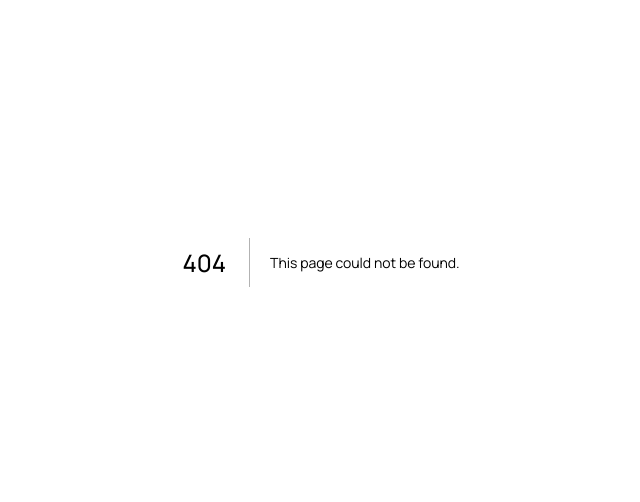
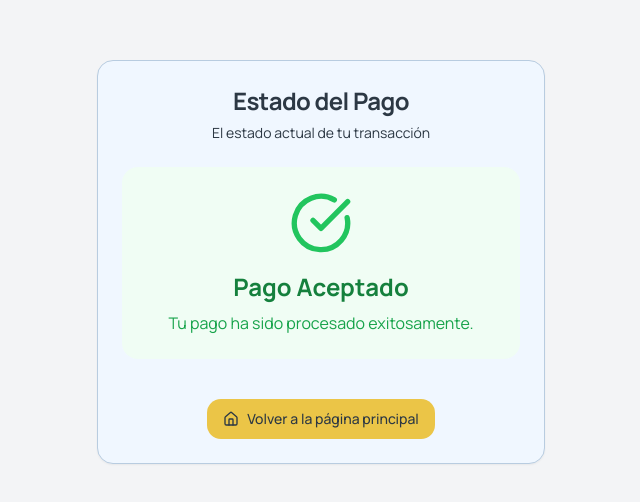
Before and after one commit to juan-suarez/AmarillaSportFrontend, a Next.js app: page /payment/status in a window 1280 px wide. Before the commit this address had no page. Shown: the part 138-640 px from the top of the page, without its empty margins (319-959 px from the left). Built offline with nearby package versions, Linux system fonts and the light colour scheme.

Commit message:
payment-status module created

```diff
--- /dev/null
+++ b/src/app/payment/status/page.tsx
@@ -0,0 +1,7 @@
+import { PaymentStatus } from "@/components/payment-status";
+
+export default function Home(){
+  return <main >
+    <PaymentStatus />
+  </main>
+}
--- /dev/null
+++ b/src/components/payment-status.tsx
@@ -0,0 +1,56 @@
+'use client'
+
+import Link from "next/link"
+import { CheckCircleIcon, XCircleIcon, HomeIcon } from "lucide-react"
+import { Card, CardContent, CardDescription, CardHeader, CardTitle, CardFooter } from "@/components/ui/card"
+import { Button } from "@/components/ui/button"
+
+export function PaymentStatus({ status = "accepted" }: { status?: "accepted" | "rejected" }) {
+  const isAccepted = status === "accepted"
+
+  return (
+    <div className="min-h-screen flex items-center justify-center bg-gray-100 p-4">
+      <Card className="w-full max-w-md mx-auto">
+        <CardHeader>
+          <CardTitle className="text-2xl font-bold text-center">
+            Estado del Pago
+          </CardTitle>
+          <CardDescription className="text-center">
+            El estado actual de tu transacción
+          </CardDescription>
+        </CardHeader>
+        <CardContent>
+          <div className={`flex flex-col items-center p-6 rounded-lg ${
+            isAccepted ? "bg-green-50" : "bg-red-50"
+          }`}>
+            {isAccepted ? (
+              <CheckCircleIcon className="w-16 h-16 text-green-500 mb-4" />
+            ) : (
+              <XCircleIcon className="w-16 h-16 text-red-500 mb-4" />
+            )}
+            <h2 className={`text-2xl font-bold mb-2 ${
+              isAccepted ? "text-green-700" : "text-red-700"
+            }`}>
+              {isAccepted ? "Pago Aceptado" : "Pago Rechazado"}
+            </h2>
+            <p className={`text-center ${
+              isAccepted ? "text-green-600" : "text-red-600"
+            }`}>
+              {isAccepted
+                ? "Tu pago ha sido procesado exitosamente."
+                : "Lo sentimos, tu pago no pudo ser procesado."}
+            </p>
+          </div>
+        </CardContent>
+        <CardFooter className="flex justify-center pt-4">
+          <Button asChild>
+            <Link href="/" className="flex items-center">
+              <HomeIcon className="w-4 h-4 mr-2" />
+              Volver a la página principal
+            </Link>
+          </Button>
+        </CardFooter>
+      </Card>
+    </div>
+  )
+}
```
